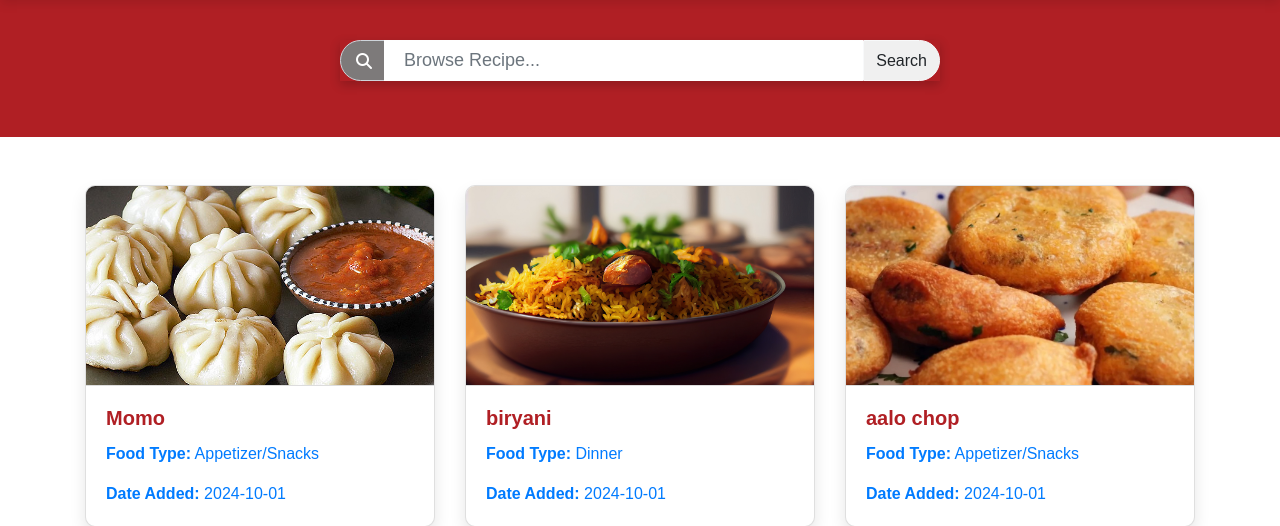
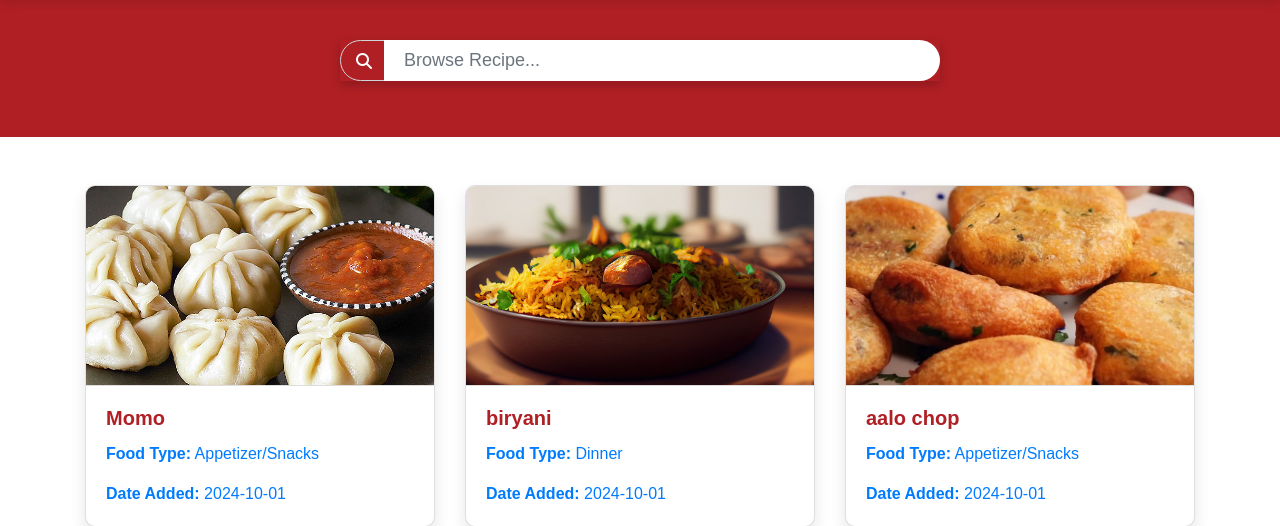
Before and after one commit to suyogkad/Nepali-Food-Recipe-Generator, a Flask app: page / in a window 1280 px wide. Shown: the part 156-682 px from the top of the page. Run offline with Flask 3, Linux system fonts and the light colour scheme; some libraries are stand-ins or nearby versions.

Commit message:
Search bar optimized

```diff
--- a/static/styles.css
+++ b/static/styles.css
@@ -40,7 +40,6 @@ body {
     font-weight: bold;
     text-decoration: none;
     color: #5d2e2a;
-    transition: all 0.3s ease;
     position: relative;
 }
 
@@ -53,7 +52,6 @@ body {
 /* Selected Menu Item */
 .menu-item.active {
     color: #b01f24;
-    border-bottom: 3px solid #b01f24;
 }
 
 /* Sticky Menu */
@@ -66,11 +64,14 @@ body {
 }
 
 /* Search Section Styles */
+
+
 .search-section {
     background-color: #b01f24;
     padding: 40px 0;
     text-align: center;
     position: relative;
+
 }
 
 .search-wrapper {
@@ -85,22 +86,24 @@ body {
     padding: 12px 20px;
     border: none;
     font-size: 18px;
-    color: #333;
-    width: 100%;
+    color: #000000;
+    width:50px ;
+    background-color: #ffffff;
 }
 
 .search-icon {
-    background-color:rgb(125, 122, 122);
+    background-color: #b01f241a;
     color: white;
     border-radius: 50px 0 0 50px;
     padding-left: 15px;
 }
 
-.search-btn {
-    background-color: #f0f0f0;
-    border-radius: 0 50px 50px 0;
+/* .search-btn {
+
+    background-color: #ffffff;
+    border-radius:  50px ;
     font-size: 16px;
-}
+} */
 
 .input-group {
     box-shadow: 0px 4px 10px rgba(0, 0, 0, 0.2);
--- a/templates/home.html
+++ b/templates/home.html
@@ -75,9 +75,9 @@
               id="search-bar"
               onkeyup="filterByName()"
             />
-            <button class="btn btn-light search-btn" type="button">
-              Search
-            </button>
+            <!-- <button class="btn btn-light search-btn" type="button">
+              SEARCH
+            </button> -->
           </div>
         </div>
         <div id="suggestions-container" class="suggestions">
```
